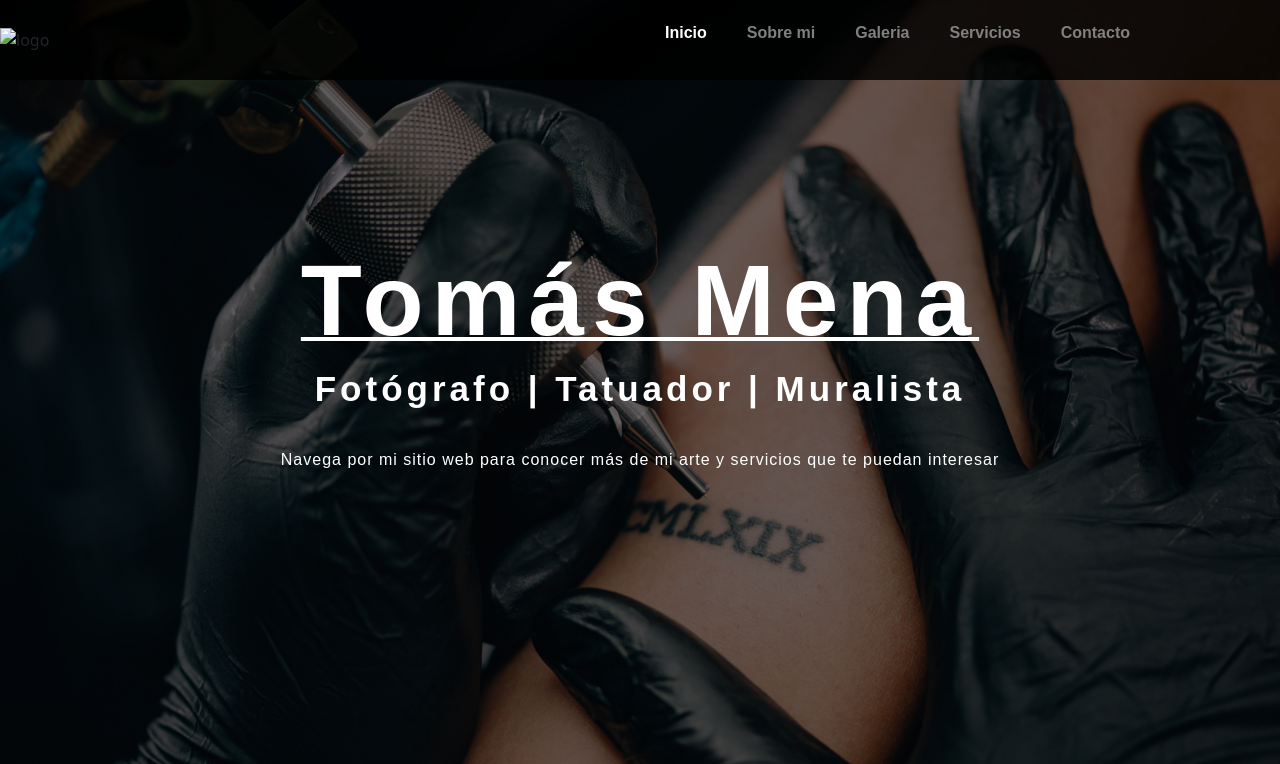
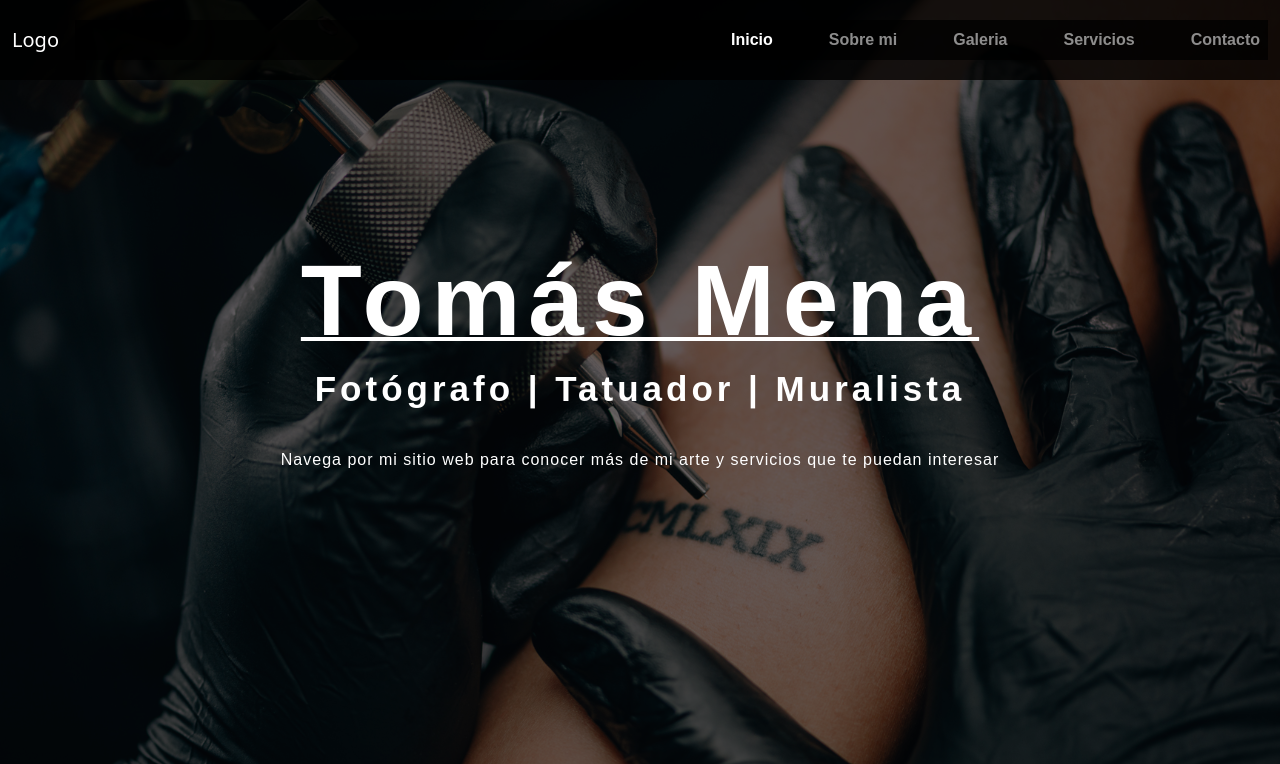
Before and after one commit to IgnacioTumini/Tomas_Mena_Profile, a plain HTML site: page index.html in a window 1280 px wide. Shown: the top 764 px of the page. Drawn offline with nearby package versions, Linux system fonts and the light colour scheme; a web font is replaced by a local one.

Commit message:
nav y contacto terminados

```diff
--- a/css/style.css
+++ b/css/style.css
@@ -35,7 +35,7 @@ body {
   justify-content: space-between;
   align-items: center;
   position: fixed;
-  background-color: rgba(0, 0, 0, 0.822);
+  background-color: rgba(0, 0, 0, 0.788);
 
   width: 100%;
   height: 10vh;
@@ -44,7 +44,11 @@ body {
   display: flex;
   list-style: none;
   gap: 40px;
-  padding-right: 150px;
+  width: 100%;
+  justify-content: end;
+  background-color: rgba(0, 0, 0, 0.74);
+  height: 100%;
+
   margin-bottom: none;
 }
 
@@ -227,7 +231,6 @@ footer {
   padding: 2%;
 }
 .seccion_contacto {
-  height: 100vh;
   padding-top: 10vh;
   display: flex;
   flex-direction: column;
@@ -260,8 +263,6 @@ footer {
   background-color: rgba(0, 0, 0, 0.808);
   display: flex;
 
-  width: 40%;
-  height: 100%;
   padding: 10px;
   margin-bottom: 20px;
 
@@ -279,5 +280,8 @@ footer {
   margin-left: 40%;
   margin-top: 10%;
 }
-@media (min-width: 768px) {
+@media (max-width: 768px) {
+  .header nav ul {
+    align-items: center;
+  }
 }
--- a/index.html
+++ b/index.html
@@ -24,24 +24,53 @@
   </head>
   <body class="body_index">
     <header class="header">
-      <img src="" alt="logo" />
-
-      <nav>
-        <ul>
-          <li><a class="navegador active" href="#">Inicio</a></li>
-          <li>
-            <a class="navegador" href="./pages/sobremi.html">Sobre mi</a>
-          </li>
-          <li>
-            <a class="navegador" href="./pages/galeria.html">Galeria</a>
-          </li>
-          <li>
-            <a class="navegador" href="./pages/servicios.html">Servicios</a>
-          </li>
-          <li>
-            <a class="navegador" href="./pages/contacto.html">Contacto</a>
-          </li>
-        </ul>
+      <nav class="navbar navbar-expand-lg navbar-dark w-100 h-100 nav_dec">
+        <div class="container-fluid">
+          <a class="navbar-brand" href="#">Logo</a>
+          <button
+            class="navbar-toggler"
+            type="button"
+            data-bs-toggle="collapse"
+            data-bs-target="#navbarSupportedContent"
+            aria-controls="navbarSupportedContent"
+            aria-expanded="false"
+            aria-label="Toggle navigation"
+          >
+            <span class="navbar-toggler-icon"></span>
+          </button>
+          <div class="collapse navbar-collapse" id="navbarSupportedContent">
+            <ul class="navbar-nav me-auto mb-2 mb-lg-0">
+              <li class="nav-item">
+                <a
+                  class="nav-link active navegador"
+                  aria-current="page"
+                  href="#"
+                  >Inicio</a
+                >
+              </li>
+              <li class="nav-item">
+                <a class="nav-link navegador" href="./pages/sobremi.html"
+                  >Sobre mi</a
+                >
+              </li>
+              <li class="nav-item">
+                <a class="nav-link navegador" href="./pages/galeria.html"
+                  >Galeria</a
+                >
+              </li>
+              <li class="nav-item">
+                <a class="nav-link navegador" href="./pages/servicios.html"
+                  >Servicios</a
+                >
+              </li>
+              <li class="nav-item">
+                <a class="nav-link navegador" href="./pages/contacto.html"
+                  >Contacto</a
+                >
+              </li>
+            </ul>
+          </div>
+        </div>
       </nav>
     </header>
     <main class="margen_main">
```
Also changed, not shown: pages/contacto.html (+3 -3 lines), pages/galeria.html (+43 -10 lines), pages/servicios.html (+41 -10 lines), pages/sobremi.html (+43 -10 lines).
